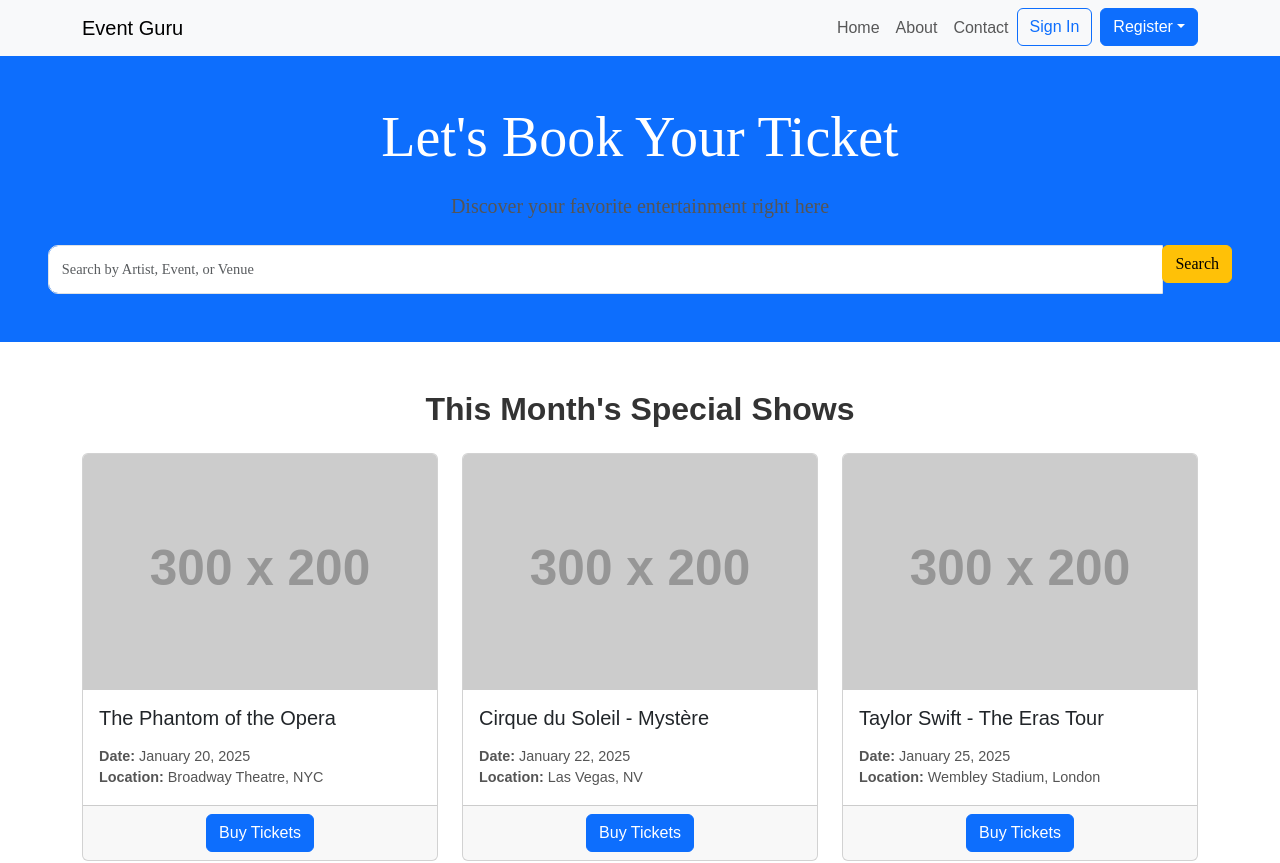
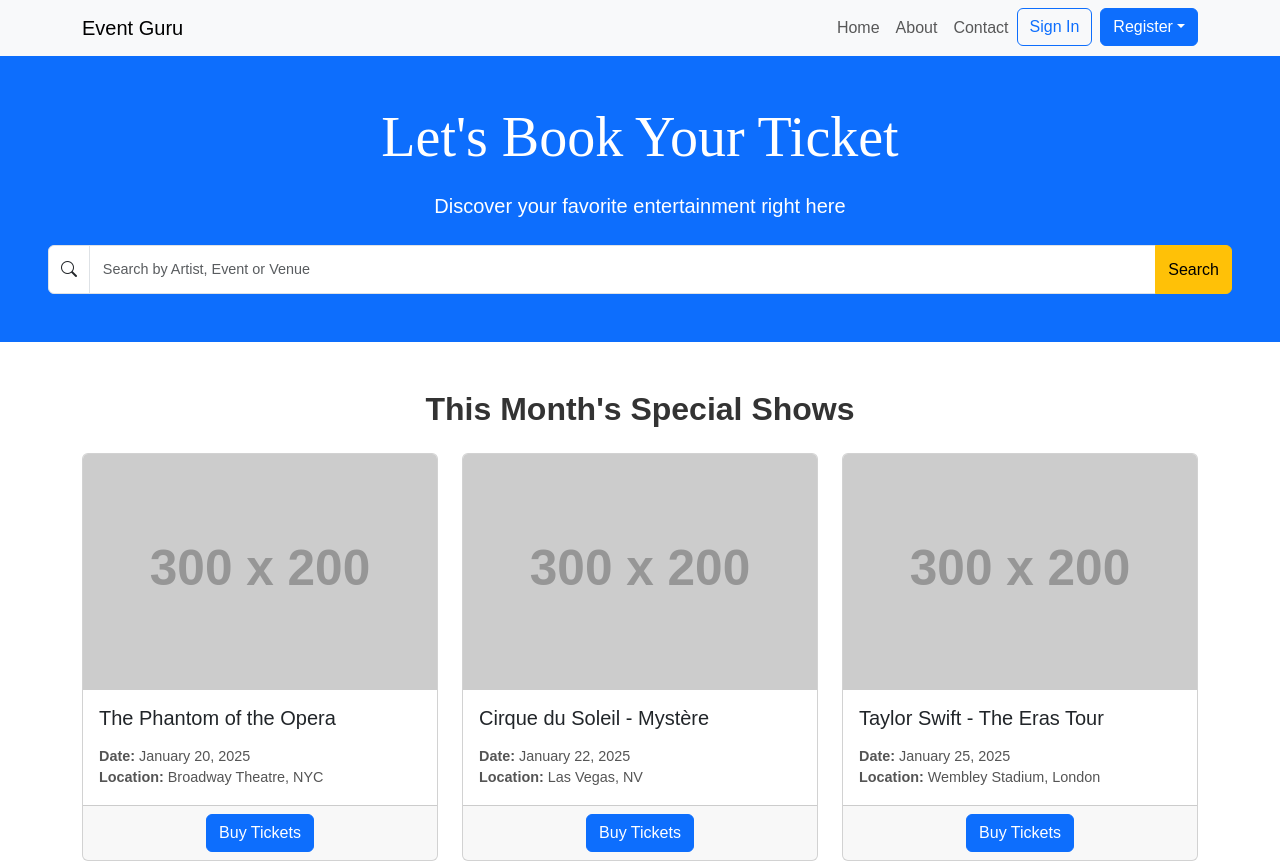
Before and after one commit to Malinda-kawshalya/Event---Management-, a React (Create React App) app in the folder event-management-frontend/: page / in a window 1280 px wide. Shown: the top 863 px of the page. Built offline with nearby package versions, Linux system fonts and the light colour scheme.

Commit message:
2
npm install bootstrap-icons (Import it into your file Bootstrap Icons CSS)

```diff
--- a/event-management-frontend/src/components/Banner.js
+++ b/event-management-frontend/src/components/Banner.js
@@ -1,16 +1,22 @@
 import React from 'react';
 import 'bootstrap/dist/css/bootstrap.min.css';
+import 'bootstrap-icons/font/bootstrap-icons.css'; // Import Bootstrap Icons
 
 const Banner = () => {
   return (
-    <div className="banner text-center p-5 bg-primary text-white" style={{ fontFamily: 'Suprapower SE' }}>
-      <h1 className="display-4">Let's Book Your Ticket</h1>
-      <p className="lead">Discover your favorite entertainment right here</p>
+    <div className="banner text-center p-5 bg-primary text-white">
+      <h1 className="display-4" style={{ fontFamily: 'Suprapower SE'}}>Let's Book Your Ticket</h1>
+      <p className="lead" style={{ color: 'white' }}>Discover your favorite entertainment right here</p>
       <div className="search-bar input-group mt-4">
-        <input type="text" className="form-control" placeholder="Search by Artist, Event, or Venue" />
-        <div className="input-group-append">
+
+      <span className="input-group-text bg-white text-dark">
+          <i className="bi bi-search"></i> {/* Bootstrap Search Icon */}
+        </span>
+
+        <input type="text" className="form-control" placeholder="Search by Artist, Event or Venue" />
+
           <button className="btn btn-warning" aria-label="Search Button">Search</button>
-        </div>
+
       </div>
     </div>
   );
```
